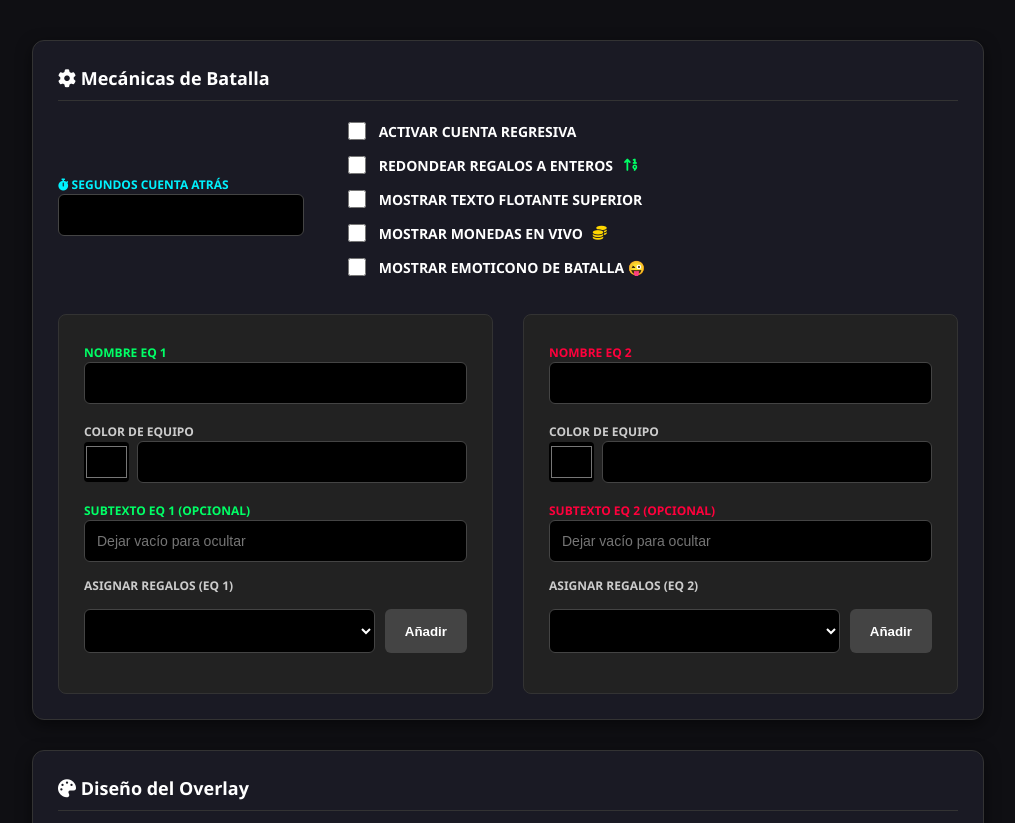
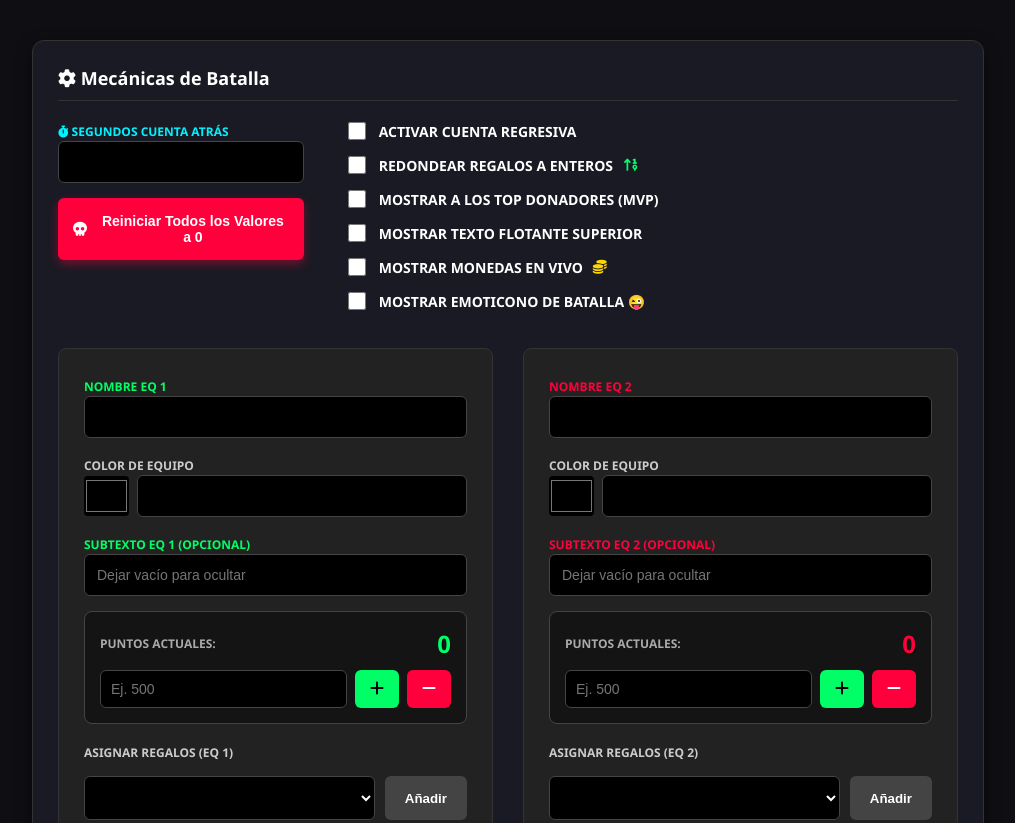
Before and after one commit to caremperador/tiktok-widget, a website: page vista_versus.html in a window 1280 px wide. Shown: the top 823 px of the page, without its empty margins (8-1023 px from the left). Drawn offline with nearby package versions, Linux system fonts and the light colour scheme; no server answers.

Commit message:
Add files via upload

```diff
--- a/vista_versus.html
+++ b/vista_versus.html
@@ -8,7 +8,7 @@
         .box { background: #1a1a24; border: 1px solid #333; border-radius: 12px; padding: 25px; box-shadow: 0 5px 15px rgba(0,0,0,0.5); max-width: 900px; margin-bottom: 30px;}
         h3 { color: #fff; margin-top: 0; border-bottom: 1px solid #333; padding-bottom: 10px; font-size: 18px; }
 
-        .top-row { display: flex; gap: 40px; align-items: center; margin-bottom: 25px;}
+        .top-row { display: flex; gap: 40px; align-items: flex-start; margin-bottom: 25px;}
         .col-layout { display: flex; gap: 30px; }
         .team-col { flex: 1; display: flex; flex-direction: column; gap: 15px; padding: 25px; border-radius: 8px; border: 1px solid #333; background: #222;}
 
@@ -40,6 +40,15 @@
         .color-selector { display: flex; gap: 8px; align-items: center; }
         .color-picker { width: 45px !important; padding: 0 !important; border: none !important; cursor: pointer; border-radius: 4px !important;}
         .color-hex { flex: 1; font-family: monospace; text-transform: uppercase; letter-spacing: 1px; }
+
+        /* 🌟 Diseño del control manual de puntos */
+        .manual-points-box { background: rgba(0,0,0,0.4); padding: 15px; border-radius: 8px; border: 1px solid #444; margin-bottom: 5px; }
+        .mp-header { display: flex; justify-content: space-between; align-items: center; margin-bottom: 10px;}
+        .mp-title { color:#aaa; font-weight:bold; font-size:12px; text-transform:uppercase;}
+        .mp-score { font-size:24px; font-weight:900; text-shadow: 1px 1px 0 #000;}
+        .mp-controls { display: flex; gap: 8px; }
+        .mp-input { padding:10px !important; flex:1; background: #000 !important; }
+        .btn-mp { border:none; border-radius:6px; font-weight:bold; cursor:pointer; padding: 0 15px; font-size: 16px;}
     </style>
 </head>
 <body>
@@ -48,11 +57,15 @@
         <div class="top-row">
             <div style="flex: 0.4;">
                 <label style="color: #00f2fe;"><i class="fa-solid fa-stopwatch"></i> Segundos Cuenta Atrás</label>
-                <input type="number" id="input-countdown-sec">
+                <input type="number" id="input-countdown-sec" style="margin-bottom: 15px;">
+
+                <!-- 🌟 NUEVO: BOTÓN MAESTRO DE REINICIO A CERO -->
+                <button class="btn-clear" onclick="resetearValores()" style="width: 100%; background: #ff003c; color: white; border: none; padding: 15px; border-radius: 6px; font-weight: bold; cursor: pointer; display: flex; align-items: center; justify-content: center; gap: 10px; font-size: 14px; box-shadow: 0 4px 10px rgba(255,0,60,0.4);"><i class="fa-solid fa-skull"></i> Reiniciar Todos los Valores a 0</button>
             </div>
             <div style="flex: 1; display: flex; flex-direction: column;">
                 <label class="checkbox-group"><input type="checkbox" id="check-countdown"> Activar Cuenta Regresiva</label>
                 <label class="checkbox-group"><input type="checkbox" id="check-round"> Redondear Regalos a Enteros <i class="fa-solid fa-arrow-up-1-9" style="color:#00ff66;"></i></label>
+                <label class="checkbox-group"><input type="checkbox" id="check-top-donators"> Mostrar a los Top Donadores (MVP)</label>
                 <label class="checkbox-group"><input type="checkbox" id="check-toptext"> Mostrar Texto Flotante Superior</label>
                 <label class="checkbox-group"><input type="checkbox" id="check-coins"> Mostrar Monedas en Vivo <i class="fa-solid fa-coins" style="color:#ffd700;"></i></label>
                 <label class="checkbox-group"><input type="checkbox" id="check-emoticons"> Mostrar Emoticono de Batalla 😜</label>
@@ -69,6 +82,20 @@
                     </div>
                 </div>
                 <div><label style="color:#00ff66;">Subtexto Eq 1 (Opcional)</label><input type="text" id="eq1-sub" placeholder="Dejar vacío para ocultar"></div>
+
+                <!-- 🌟 NUEVO: CONTROL MANUAL DE PUNTOS EQ 1 -->
+                <div class="manual-points-box">
+                    <div class="mp-header">
+                        <span class="mp-title">Puntos Actuales:</span>
+                        <span class="mp-score" id="lbl-pts-eq1" style="color:#00ff66;">0</span>
+                    </div>
+                    <div class="mp-controls">
+                        <input type="number" id="manual-pts-eq1" class="mp-input" placeholder="Ej. 500">
+                        <button class="btn-mp" style="background:#00ff66; color:black;" onclick="modificarPuntos(1, 'sumar')" title="Sumar"><i class="fa-solid fa-plus"></i></button>
+                        <button class="btn-mp" style="background:#ff003c; color:white;" onclick="modificarPuntos(1, 'restar')" title="Restar"><i class="fa-solid fa-minus"></i></button>
+                    </div>
+                </div>
+
                 <label style="color:#ccc;">Asignar Regalos (Eq 1)</label>
                 <div style="display: flex; gap: 10px;"><select id="select-eq1"></select><button class="btn-add" onclick="addGift(1)">Añadir</button></div>
                 <div class="assigned-list" id="list-eq1"></div>
@@ -83,6 +110,20 @@
                     </div>
                 </div>
                 <div><label style="color:#ff003c;">Subtexto Eq 2 (Opcional)</label><input type="text" id="eq2-sub" placeholder="Dejar vacío para ocultar"></div>
+
+                <!-- 🌟 NUEVO: CONTROL MANUAL DE PUNTOS EQ 2 -->
+                <div class="manual-points-box">
+                    <div class="mp-header">
+                        <span class="mp-title">Puntos Actuales:</span>
+                        <span class="mp-score" id="lbl-pts-eq2" style="color:#ff003c;">0</span>
+                    </div>
+                    <div class="mp-controls">
+                        <input type="number" id="manual-pts-eq2" class="mp-input" placeholder="Ej. 500">
+                        <button class="btn-mp" style="background:#00ff66; color:black;" onclick="modificarPuntos(2, 'sumar')" title="Sumar"><i class="fa-solid fa-plus"></i></button>
+                        <button class="btn-mp" style="background:#ff003c; color:white;" onclick="modificarPuntos(2, 'restar')" title="Restar"><i class="fa-solid fa-minus"></i></button>
+                    </div>
+                </div>
+
                 <label style="color:#ccc;">Asignar Regalos (Eq 2)</label>
                 <div style="display: flex; gap: 10px;"><select id="select-eq2"></select><button class="btn-add" onclick="addGift(2)">Añadir</button></div>
                 <div class="assigned-list" id="list-eq2"></div>
@@ -180,6 +221,7 @@
             document.getElementById('input-countdown-sec').value = config.countdownSeconds || 30;
             document.getElementById('check-countdown').checked = config.enableCountdown;
             document.getElementById('check-round').checked = config.roundGifts !== false;
+            document.getElementById('check-top-donators').checked = config.showTopDonators !== false; // 🌟 NUEVO
             document.getElementById('check-toptext').checked = config.showTopText !== false;
             document.getElementById('check-coins').checked = config.showDonatorCoins;
             document.getElementById('check-emoticons').checked = config.showEmoticons !== undefined ? config.showEmoticons : true;
@@ -208,7 +250,6 @@
             let s1 = document.getElementById('select-eq1'); let s2 = document.getElementById('select-eq2');
             s1.innerHTML = ''; s2.innerHTML = '';
 
-            // 🌟 AÑADIDO EL ID DEL REGALO EN EL TEXTO DEL SELECT
             globalGifts.forEach(g => {
                 let opt = `<option value="${g.id}">[ID: ${g.id}] ${g.name} (${g.diamonds} Monedas)</option>`;
                 s1.innerHTML += opt;
@@ -216,6 +257,29 @@
             });
             renderList(1); renderList(2);
         });
+
+        // 🌟 NUEVO: ESCUCHA LA ACTUALIZACIÓN DE PUNTOS EN VIVO PARA EL PANEL
+        socket.on('actualizacion_salvar', (data) => {
+            document.getElementById('lbl-pts-eq1').innerText = data.totalSalvar;
+            document.getElementById('lbl-pts-eq2').innerText = data.totalReiniciar;
+        });
+
+        // 🌟 NUEVO: FUNCIONES DE BOTONES MAESTROS
+        function modificarPuntos(equipo, accion) {
+            let inputId = equipo === 1 ? 'manual-pts-eq1' : 'manual-pts-eq2';
+            let pts = parseInt(document.getElementById(inputId).value);
+            if (isNaN(pts) || pts <= 0) return;
+
+            let cantidad = accion === 'sumar' ? pts : -pts;
+            socket.emit('modificar_puntos_equipo', { equipo: equipo, cantidad: cantidad });
+            document.getElementById(inputId).value = '';
+        }
+
+        function resetearValores() {
+            if(confirm("🚨 ¿Estás seguro de reiniciar todos los puntos y MVPs de la batalla a cero?")) {
+                socket.emit('reset');
+            }
+        }
 
         function renderList(team) {
             let container = document.getElementById(team === 1 ? 'list-eq1' : 'list-eq2');
@@ -261,6 +325,7 @@
                 showDonatorCoins: document.getElementById('check-coins').checked,
                 showEmoticons: document.getElementById('check-emoticons').checked,
                 roundGifts: document.getElementById('check-round').checked,
+                showTopDonators: document.getElementById('check-top-donators').checked, // 🌟 GUARDAR PREFERENCIA MVP
                 countdownSeconds: parseInt(document.getElementById('input-countdown-sec').value) || 30,
                 battleStyle: configStyle
             });
```
Also changed, not shown: salvar.html (+7 -6 lines), server.js (+19 -2 lines).
